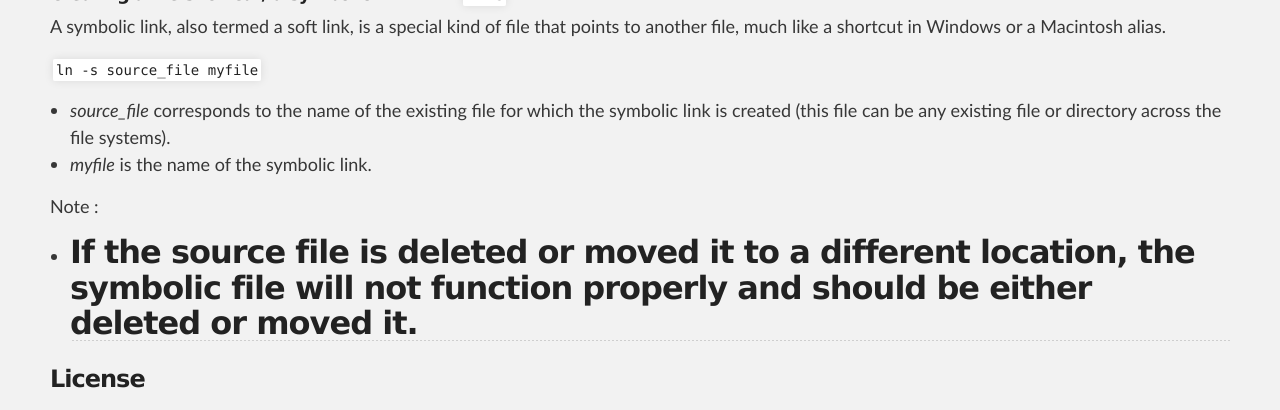
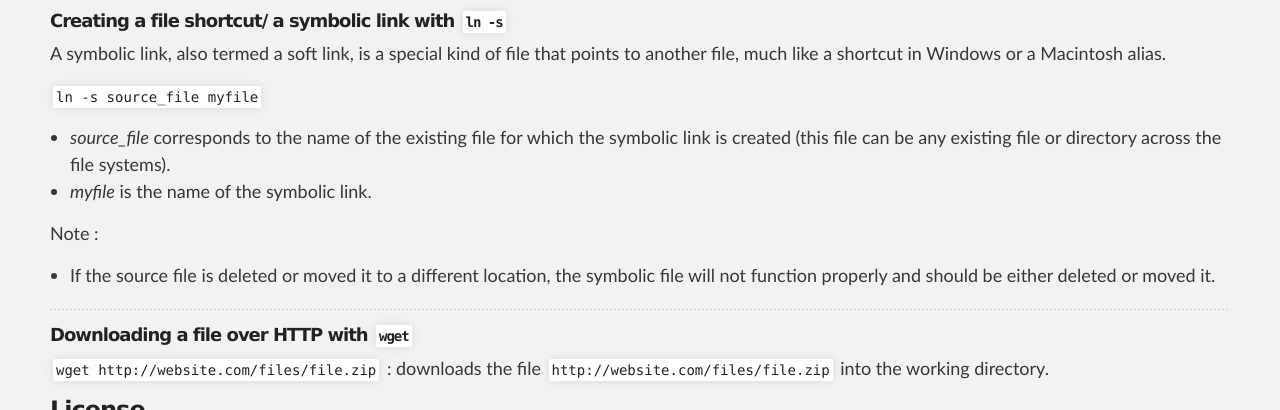
Before and after one commit to SouthGreenPlatform/trainings, a Jekyll site: the page built from _pages/linux/linuxTuto.md, in a window 1280 px wide and 900 px high, scrolled down 6298 px, cut to the strip 0-410 px from the top of the window. Built offline with Jekyll 4.4.1, drawn with Linux system fonts in a browser that asks for light colours; nearby versions of some CDN libraries; some of the changed text lies outside the part shown.

Commit message:
Update linuxTuto.md

```diff
--- a/_pages/linux/linuxTuto.md
+++ b/_pages/linux/linuxTuto.md
@@ -39,7 +39,9 @@ description: Linux page
   - [Creating and extracting a tar gz archive using `tar`](#tar)
   - [Compressing and extracting files using `gzip`](#gzip)
   - [Knowing how much space a file or directory is using on a disk with `du`](#du)
-  - [Creating a file shortcut/ a symbolic link with `ln -s`](#ln)
+  - [Creating a file shortcut/ a symbolic link with `ln -s`](#ln)
+  - [Downloading a file over HTTP with `wget`](#wget)
+
 - [License](#license)
 
 -----------------------
@@ -347,7 +349,13 @@ A symbolic link, also termed a soft link, is a special kind of file that points
 
 Note :
 * If the source file is deleted or moved it to a different location, the symbolic file will not function properly and should be either deleted or moved it.
+
 -----------------------
+
+<a name="wget"></a>
+##### Downloading a file over HTTP with `wget`
+
+`wget http://website.com/files/file.zip` : downloads the file `http://website.com/files/file.zip` into the working directory.
 
 ### License
 <a name="license"></a>
```
